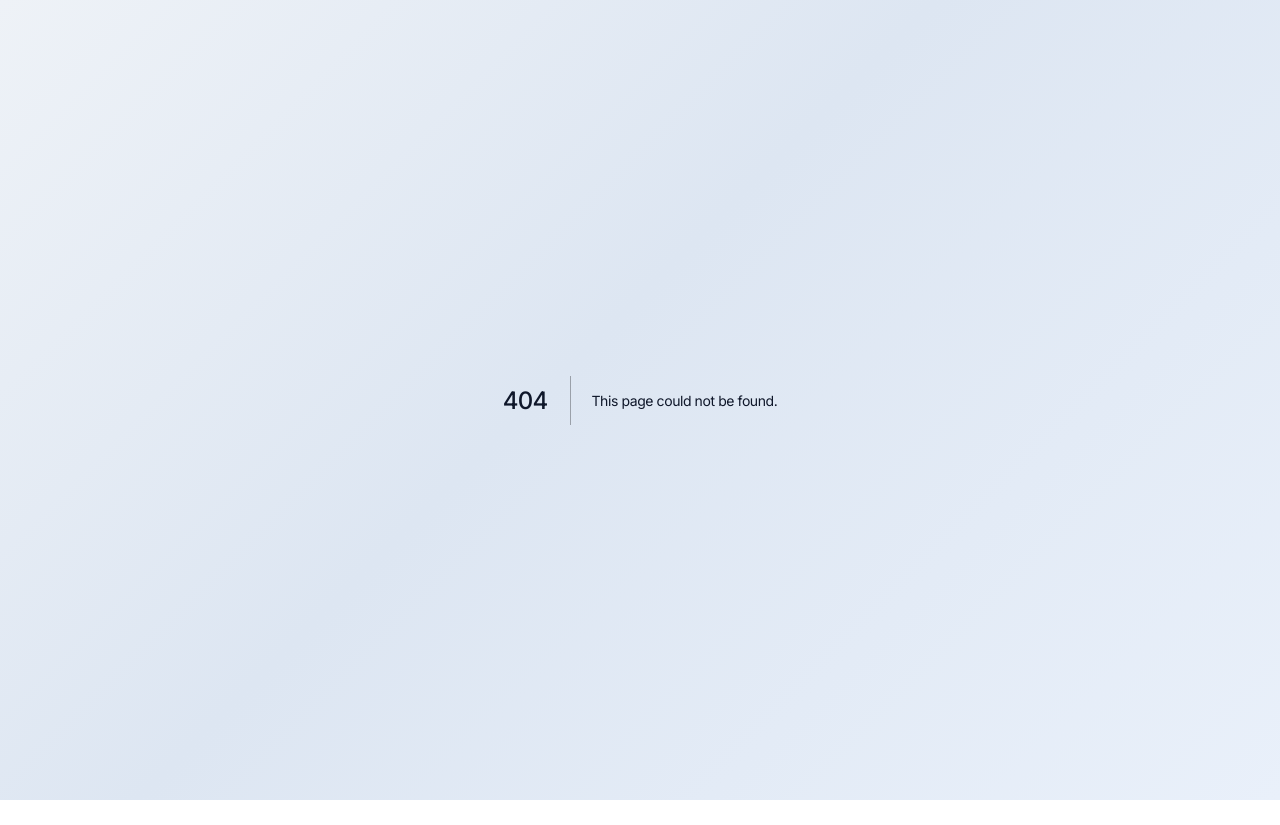
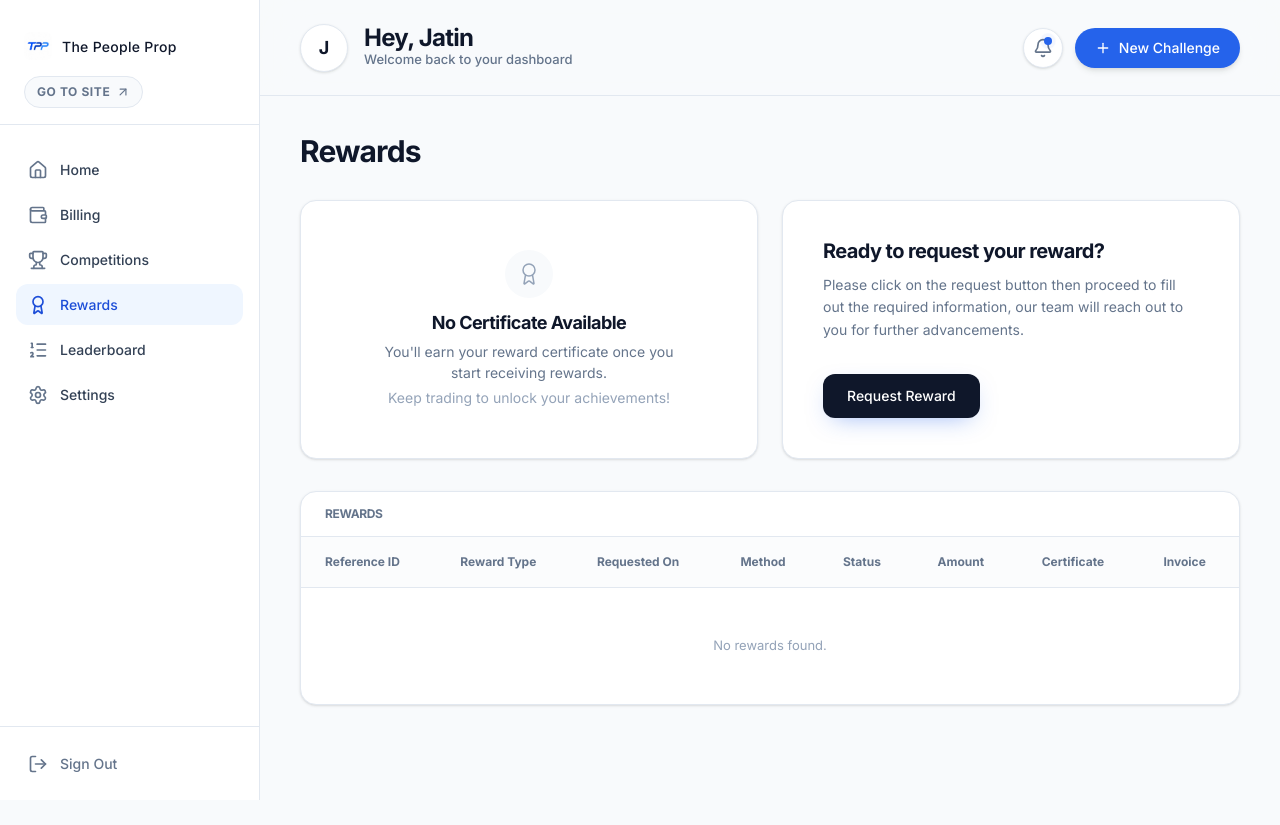
Before and after one commit to jatinkatariaaaa/thepeoplepropwebsite, a Next.js app: page /dashboard/rewards in a window 1280 px wide. Before the commit this address had no page. Before the commit the page ends 800 px from the top, so only its background shows below. Built offline with nearby package versions, Linux system fonts and the light colour scheme.

Commit message:
feat: Add Rewards page matching user reference

```diff
--- /dev/null
+++ b/src/app/(dashboard)/dashboard/rewards/page.tsx
@@ -0,0 +1,78 @@
+import { Award } from "lucide-react";
+import { Button } from "@/components/ui/Button";
+
+export default function RewardsPage() {
+  return (
+    <div className="max-w-7xl mx-auto animate-in fade-in slide-in-from-bottom-4 duration-700 ease-out pb-20">
+
+      <div className="mb-8 flex items-center gap-3">
+        <h1 className="text-2xl lg:text-3xl font-display font-bold text-[var(--ink-950)] tracking-tight">
+          Rewards
+        </h1>
+      </div>
+
+      {/* Top Cards Section */}
+      <div className="grid grid-cols-1 md:grid-cols-2 gap-6 mb-8">
+
+        {/* Certificate Card */}
+        <div className="bg-white rounded-2xl border border-[var(--border)] shadow-sm flex flex-col items-center justify-center text-center p-10 min-h-[240px]">
+          <div className="w-12 h-12 rounded-full bg-[var(--paper-2)] flex items-center justify-center mb-4">
+            <Award className="w-6 h-6 text-[var(--ink-400)]" strokeWidth={1.5} />
+          </div>
+          <h3 className="text-[18px] font-bold text-[var(--ink-950)] mb-2">No Certificate Available</h3>
+          <p className="text-[14px] text-[var(--ink-500)] max-w-[300px]">
+            You'll earn your reward certificate once you start receiving rewards.
+            <br />
+            <span className="text-[var(--ink-400)] mt-1 inline-block">Keep trading to unlock your achievements!</span>
+          </p>
+        </div>
+
+        {/* Request Reward Card */}
+        <div className="bg-white rounded-2xl border border-[var(--border)] shadow-sm flex flex-col justify-center p-10 min-h-[240px]">
+          <h3 className="text-[20px] font-bold text-[var(--ink-950)] mb-3">Ready to request your reward?</h3>
+          <p className="text-[14px] text-[var(--ink-500)] mb-8 leading-relaxed">
+            Please click on the request button then proceed to fill out the required information, our team will reach out to you for further advancements.
+          </p>
+          <div>
+            <Button className="h-11 px-6 rounded-xl bg-[var(--ink-950)] hover:bg-[var(--ink-800)] text-white font-medium text-[14px]">
+              Request Reward
+            </Button>
+          </div>
+        </div>
+
+      </div>
+
+      {/* Rewards Table */}
+      <div className="bg-white rounded-2xl border border-[var(--border)] shadow-sm overflow-hidden">
+        <div className="px-6 py-4 border-b border-[var(--border)]">
+          <h4 className="text-[12px] font-bold text-[var(--ink-500)] uppercase tracking-wider">Rewards</h4>
+        </div>
+        <div className="overflow-x-auto">
+          <table className="w-full text-left whitespace-nowrap min-h-[100px]">
+            <thead>
+              <tr className="bg-[var(--paper-2)]/50 text-[12px] font-medium text-[var(--ink-500)] border-b border-[var(--border)]">
+                <th className="px-6 py-4">Reference ID</th>
+                <th className="px-6 py-4">Reward Type</th>
+                <th className="px-6 py-4">Requested On</th>
+                <th className="px-6 py-4">Method</th>
+                <th className="px-6 py-4">Status</th>
+                <th className="px-6 py-4">Amount</th>
+                <th className="px-6 py-4">Certificate</th>
+                <th className="px-6 py-4">Invoice</th>
+              </tr>
+            </thead>
+            <tbody>
+              {/* Empty state can just be an empty body or a simple message */}
+              <tr>
+                <td colSpan={8} className="px-6 py-12 text-center text-[13px] text-[var(--ink-400)]">
+                  No rewards found.
+                </td>
+              </tr>
+            </tbody>
+          </table>
+        </div>
+      </div>
+
+    </div>
+  );
+}
--- a/src/components/dashboard/ClientSidebar.tsx
+++ b/src/components/dashboard/ClientSidebar.tsx
@@ -24,7 +24,7 @@ const navItems = [
   { icon: Home, label: "Home", href: "/dashboard" },
   { icon: Wallet, label: "Billing", href: "/dashboard/billing" },
   { icon: Trophy, label: "Competitions", href: "/dashboard/competitions" },
-  { icon: Award, label: "Certificates", href: "/dashboard/certificates" },
+  { icon: Award, label: "Rewards", href: "/dashboard/rewards" },
   { icon: ListOrdered, label: "Leaderboard", href: "/dashboard/leaderboard" },
   { icon: Settings, label: "Settings", href: "/dashboard/settings" },
 ];
```
